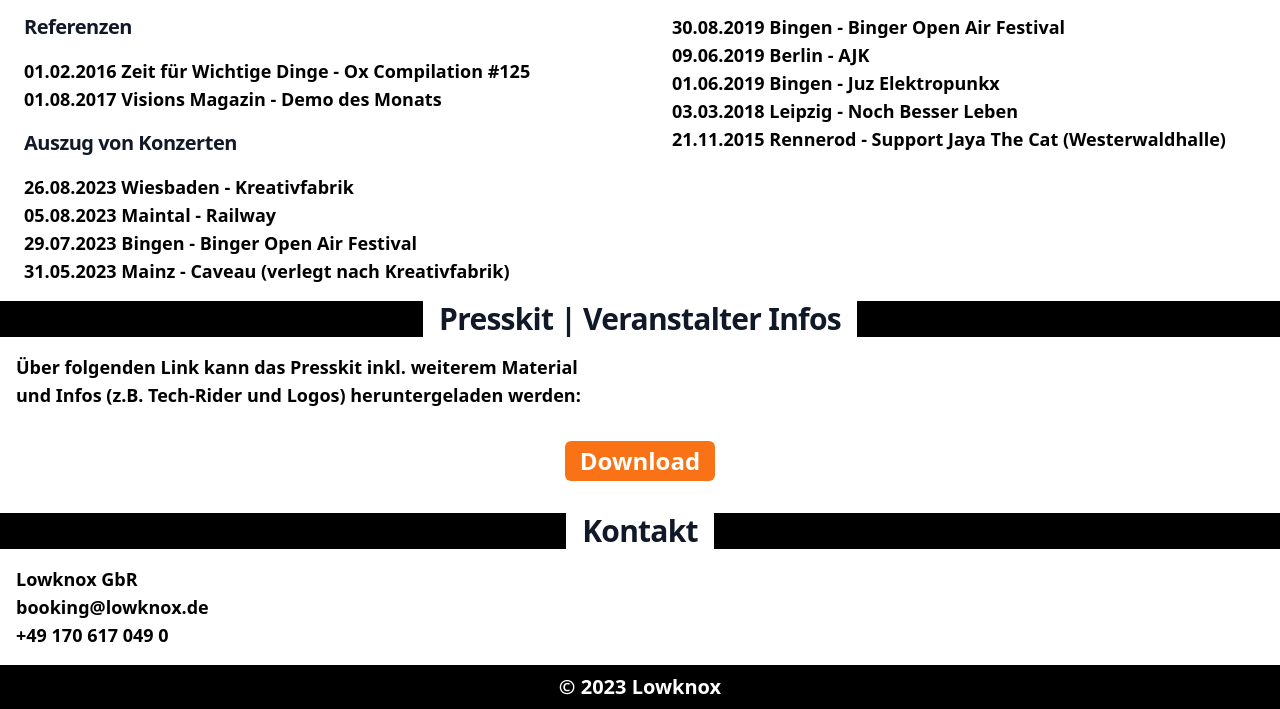
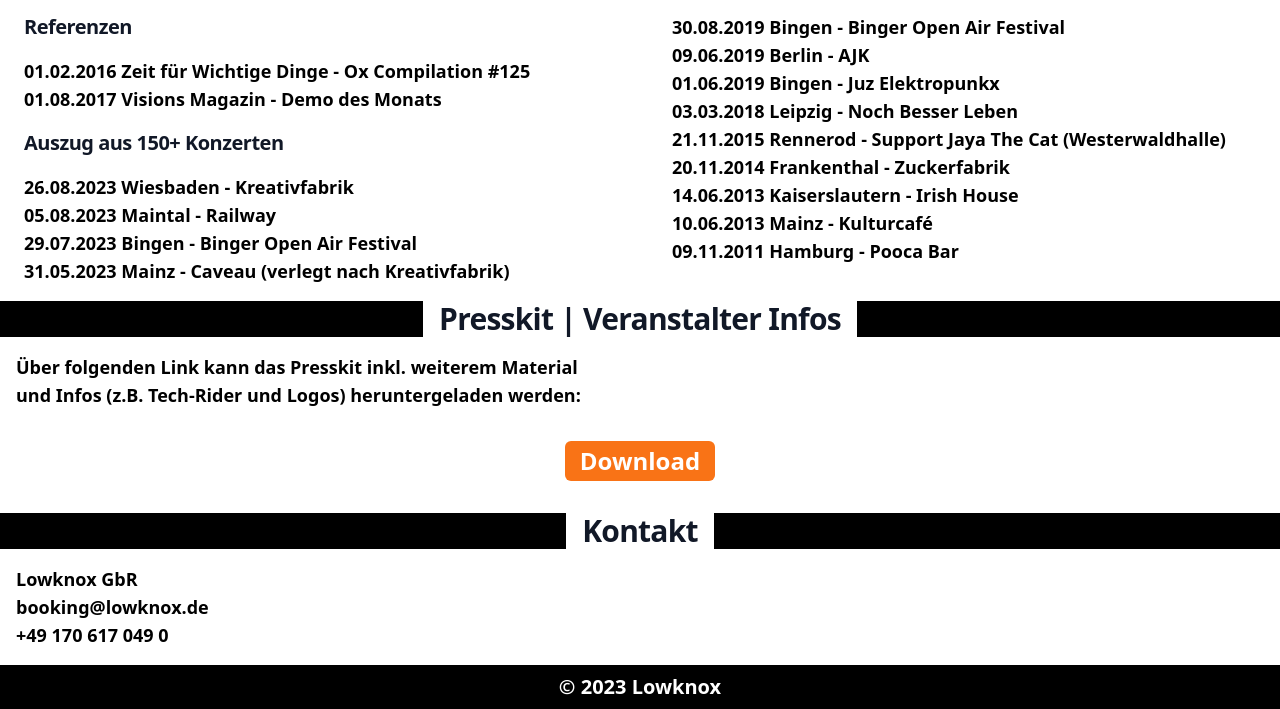
Before and after one commit to danielHin/lowknox-epk, a website built with Vite: page src/index.html in a window 1280 px wide. Shown: the part 3311-4020 px from the top of the page. Built offline with nearby package versions, Linux system fonts and the light colour scheme; files whose address does not match are found by name; what tw-elements would draw is missing.

Commit message:
add concerts

```diff
--- a/src/index.html
+++ b/src/index.html
@@ -277,7 +277,7 @@
                         <li>01.08.2017 Visions Magazin - Demo des Monats</li>
                     </ul>
                     <h2 class="mb-4 text-xl sm:text-xl tracking-tight font-extrabold text-gray-900">
-                        Auszug von Konzerten</h2>
+                        Auszug aus 150+ Konzerten</h2>
                     <ul>
                         <li>26.08.2023 Wiesbaden - Kreativfabrik</li>
                         <li>05.08.2023 Maintal - Railway</li>
@@ -292,6 +292,10 @@
                         <li>01.06.2019 Bingen - Juz Elektropunkx</li>
                         <li>03.03.2018 Leipzig - Noch Besser Leben</li>
                         <li>21.11.2015 Rennerod - Support Jaya The Cat (Westerwaldhalle)</li>
+                        <li>20.11.2014 Frankenthal - Zuckerfabrik</li>
+                        <li>14.06.2013 Kaiserslautern - Irish House</li>
+                        <li>10.06.2013 Mainz - Kulturcafé</li>
+                        <li>09.11.2011 Hamburg - Pooca Bar</li>
                     </ul>
                 </div>
             </div>
```
